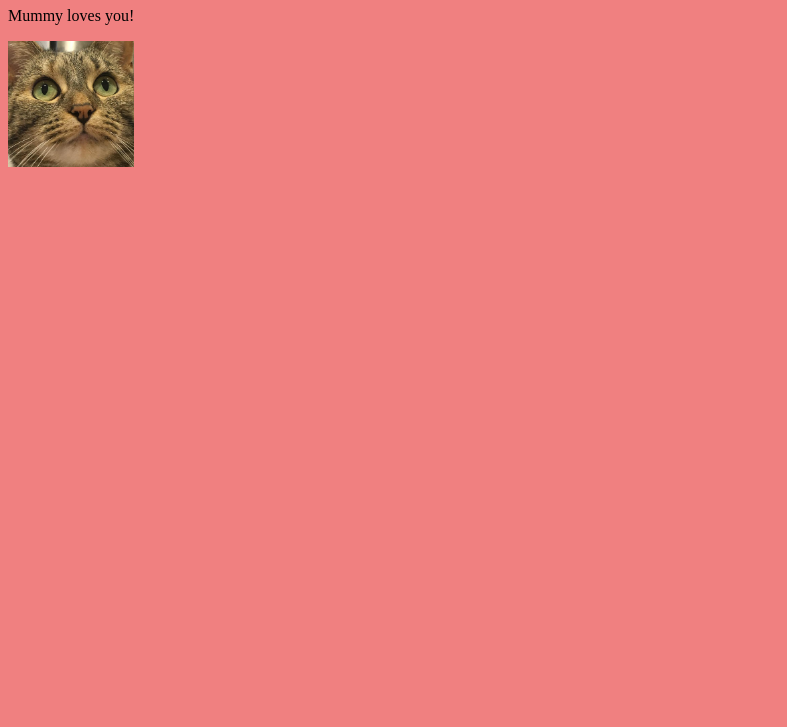
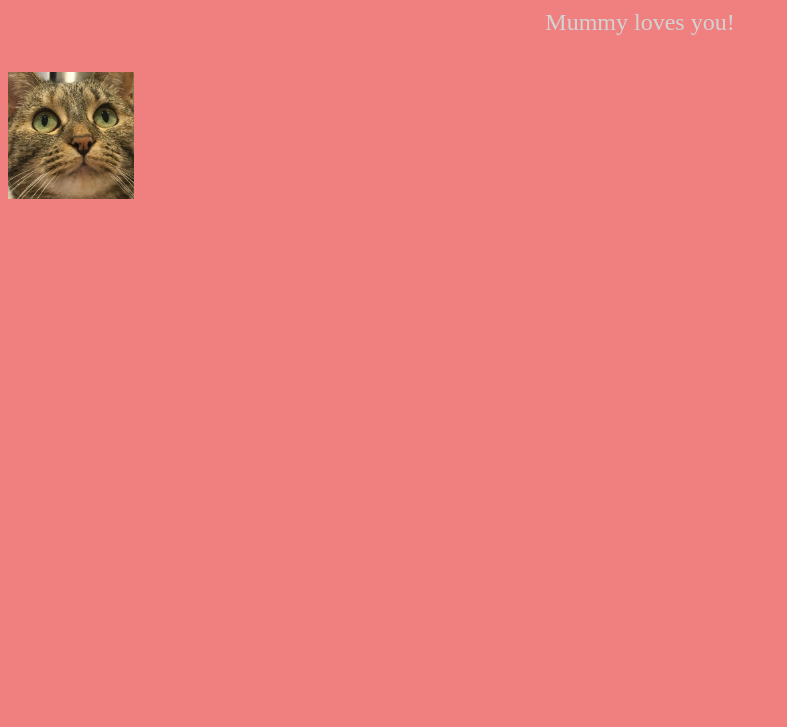
Before and after one commit to meleksen1/myfirstwebsite, a website: page index.html in a window 1280 px wide. Shown: the part 73-800 px from the top of the page, without its empty margins (0-787 px from the left). Drawn offline with Linux system fonts and the light colour scheme.

Commit message:
Update index.css

```diff
--- a/index.css
+++ b/index.css
@@ -6,3 +6,10 @@ h1 {
   color: whitesmoke;
   text-align: center;
 }
+
+p {
+  color: lightgrey;
+  text-align: center;
+  margin-bottom: 36px;
+  font-size: 24px;
+}
```
